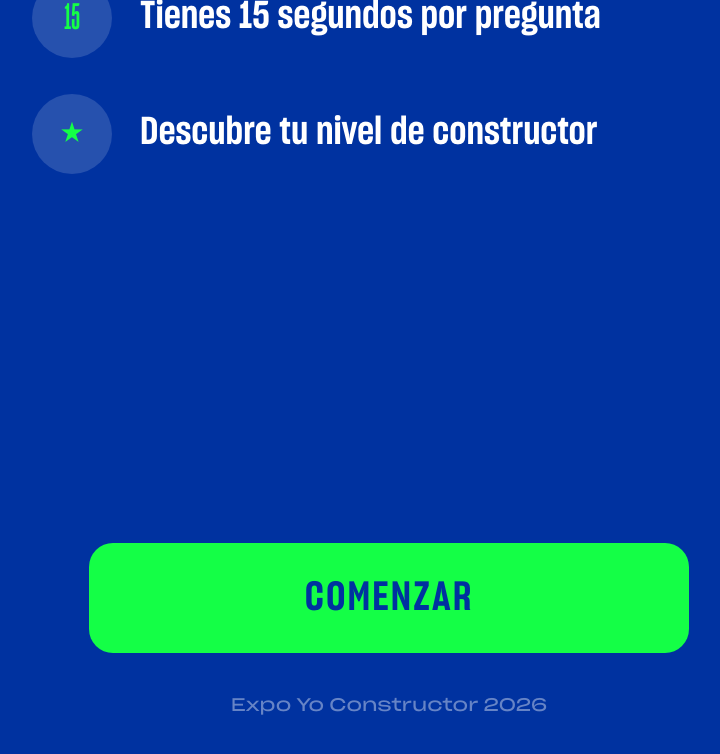
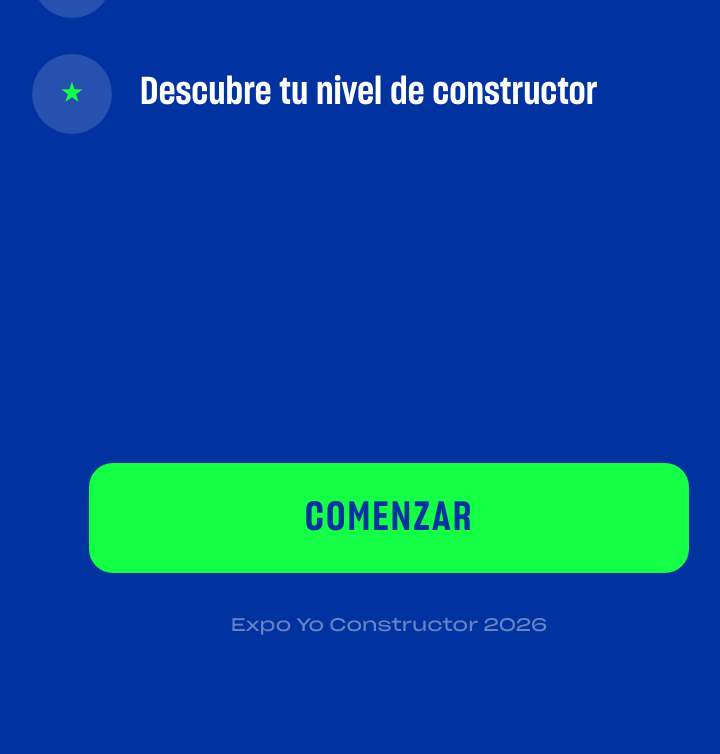
Before and after one commit to JordyMontalvo/yoconstructor, a React (Vite) app in the folder app-react/: page / in a window 1280 px wide. Both pictures are taken after a click on the button "INICIAR". Shown: the part 1120-1874 px from the top of the page, without its empty margins (151-871 px from the left). Built offline with nearby package versions, Linux system fonts and the light colour scheme.

Commit message:
style: adjust layout spacing for logo and buttons

```diff
--- a/app-react/src/components/Instrucciones.jsx
+++ b/app-react/src/components/Instrucciones.jsx
@@ -10,7 +10,7 @@ export default function Instrucciones({ onBegin }) {
   return (
     <div className="w-[1080px] h-[1920px] bg-[#0032A0] flex flex-col items-center absolute inset-0">
       {/* Logo zone */}
-      <div className="h-[480px] flex flex-col items-center justify-center pt-[60px]">
+      <div className="h-[480px] flex flex-col items-center justify-center pt-[160px]">
         <img src={logoVertical} alt="Progresol" className="w-[280px]" />
       </div>
 
@@ -30,7 +30,7 @@ export default function Instrucciones({ onBegin }) {
       </div>
 
       {/* CTA + Footer */}
-      <div className="flex flex-col items-center pb-20 gap-10">
+      <div className="flex flex-col items-center pb-40 gap-10">
         <button
           onClick={onBegin}
           className="w-[600px] h-[110px] bg-[#14FF46] rounded-3xl flex items-center justify-center active:scale-[0.97] transition-transform"
--- a/app-react/src/components/Portada.jsx
+++ b/app-react/src/components/Portada.jsx
@@ -4,7 +4,7 @@ export default function Portada({ onStart }) {
   return (
     <div className="w-[1080px] h-[1920px] bg-[#0032A0] flex flex-col items-center absolute inset-0">
       {/* Spacer top */}
-      <div className="h-[480px]" />
+      <div className="h-[580px]" />
 
       {/* Logo */}
       <img src={logoVertical} alt="Progresol" className="w-[380px]" />
@@ -23,7 +23,7 @@ export default function Portada({ onStart }) {
       <div className="flex-1" />
 
       {/* CTA + Footer */}
-      <div className="flex flex-col items-center pb-20 gap-10">
+      <div className="flex flex-col items-center pb-40 gap-10">
         <button
           onClick={onStart}
           className="w-[600px] h-[110px] bg-[#14FF46] rounded-3xl flex items-center justify-center active:scale-[0.97] transition-transform"
```
